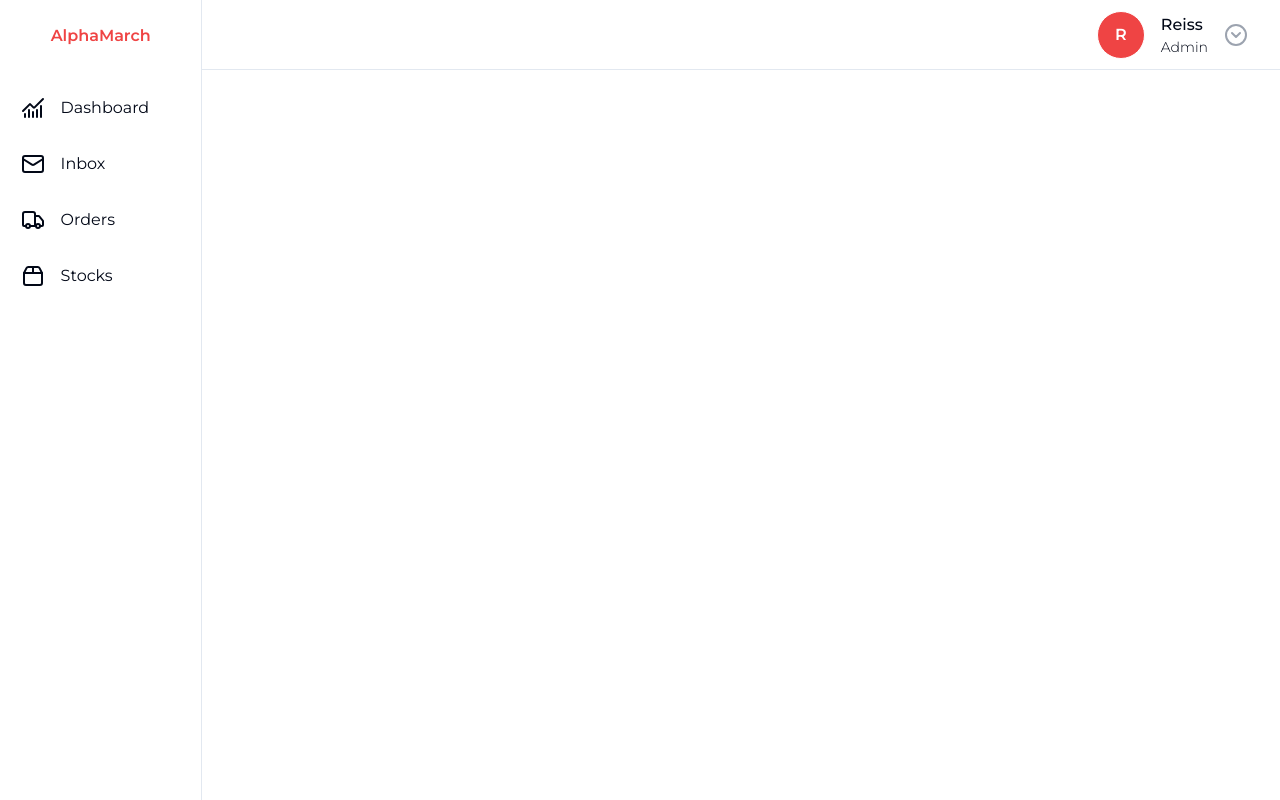
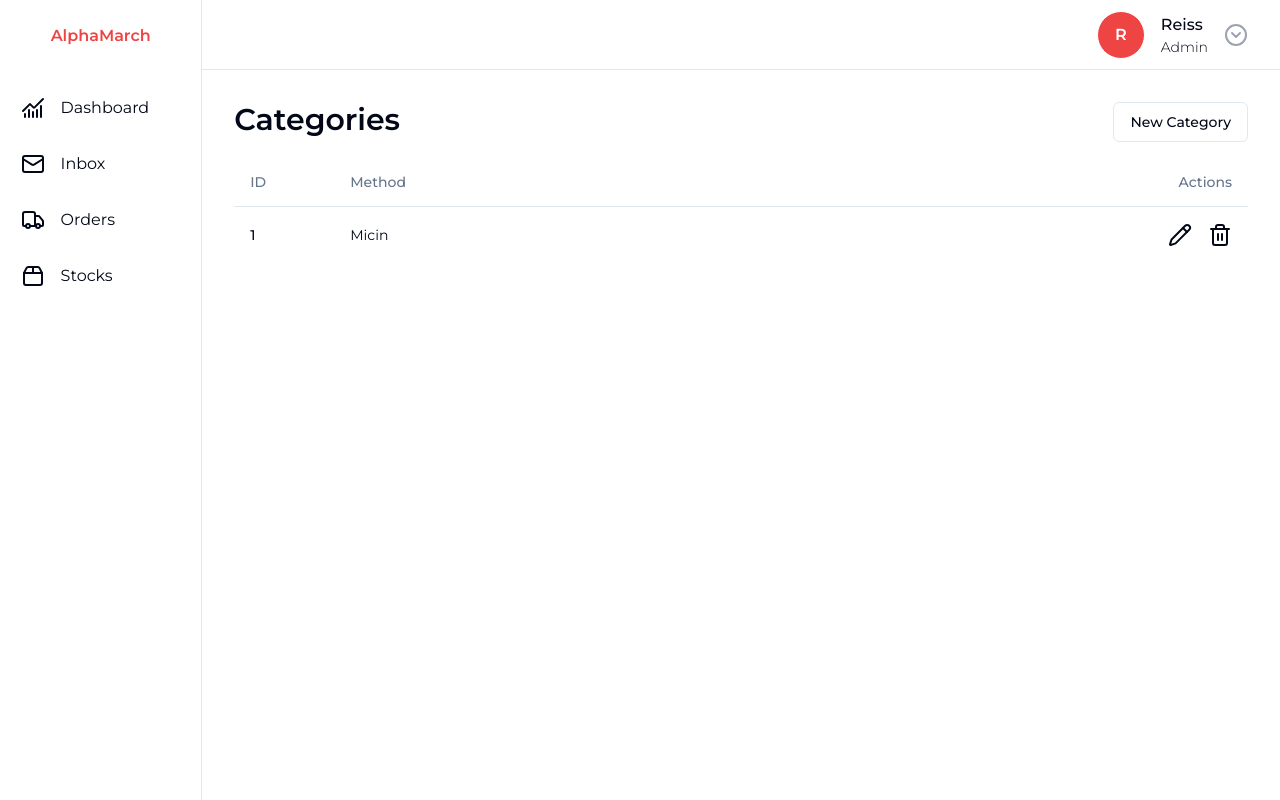
Before and after one commit to dti-multi-warehouse/MultiWarehouseWeb, a Next.js app: page /dashboard/categories in a window 1280 px wide. Built offline with nearby package versions, Linux system fonts and the light colour scheme.

Commit message:
feat: WIP slice categories page

```diff
--- /dev/null
+++ b/app/dashboard/categories/components/CategoryDrawerDialog.tsx
@@ -0,0 +1,118 @@
+'use client'
+import * as React from "react"
+
+import { cn } from "@/lib/utils"
+import { Button } from "@/components/ui/button"
+import {
+    Dialog,
+    DialogContent,
+    DialogHeader,
+    DialogTitle,
+    DialogTrigger,
+} from "@/components/ui/dialog"
+import {
+    Drawer,
+    DrawerClose,
+    DrawerContent,
+    DrawerFooter,
+    DrawerHeader,
+    DrawerTitle,
+    DrawerTrigger,
+} from "@/components/ui/drawer"
+import { Input } from "@/components/ui/input"
+import { Label } from "@/components/ui/label"
+import useMediaQuery from "@/hooks/useMediaQuery";
+import {Field, FieldProps, Form, Formik, FormikValues} from "formik";
+import {FC} from "react";
+
+interface CategoryDrawerDialogProps {
+    children: React.ReactNode;
+    mode: 'create' | 'update'
+}
+
+const CategoryDrawerDialog: FC<CategoryDrawerDialogProps> = ({children, mode}) => {
+    const [open, setOpen] = React.useState(false)
+    const isDesktop = useMediaQuery("(min-width: 768px)")
+
+    const variants = {
+        create: {
+            title: 'Create new category',
+            handleSubmit: () => {
+                console.log("Created!")
+            }
+        },
+        update: {
+            title: 'Update category',
+            handleSubmit: () => {
+                console.log("Updated!")
+            }
+        }
+    }
+
+    if (isDesktop) {
+        return (
+            <Dialog open={open} onOpenChange={setOpen}>
+                <DialogTrigger asChild>
+                    {children}
+                </DialogTrigger>
+                <DialogContent className="sm:max-w-[425px]">
+                    <DialogHeader>
+                        <DialogTitle>{variants[mode].title}</DialogTitle>
+                    </DialogHeader>
+                    <CategoryForm handleSubmit={variants[mode].handleSubmit} />
+                </DialogContent>
+            </Dialog>
+        )
+    }
+
+    return (
+        <Drawer open={open} onOpenChange={setOpen}>
+            <DrawerTrigger asChild>
+                {children}
+            </DrawerTrigger>
+            <DrawerContent>
+                <DrawerHeader className="text-left">
+                    <DrawerTitle>{variants[mode].title}</DrawerTitle>
+                </DrawerHeader>
+                <CategoryForm className="px-4" handleSubmit={variants[mode].handleSubmit} />
+                <DrawerFooter className="pt-2">
+                    <DrawerClose asChild>
+                        <Button variant="outline">Cancel</Button>
+                    </DrawerClose>
+                </DrawerFooter>
+            </DrawerContent>
+        </Drawer>
+    )
+}
+
+export default CategoryDrawerDialog
+
+interface CategoryFormProps {
+    className?: string
+    handleSubmit: () => void
+}
+
+const CategoryForm: FC<CategoryFormProps> = ({ className, handleSubmit }) => {
+    return (
+        <Formik
+            initialValues={{ category: '' }}
+            onSubmit={ (values) => handleSubmit()}
+        >
+
+            <Form className={cn("grid items-start gap-4", className)}>
+                <Field name={"category"} className="grid gap-2">
+                    {({ field, form}: FieldProps<any, FormikValues>) => (
+                        <>
+                            <Label htmlFor={"category"} className={"lg:col-span-1"}>Category Name</Label>
+                            <Input {...field} />
+                            {form.touched["category"] && form.errors["category"] && (
+                                <div className="text-red-500 text-sm mt-1">{form.errors["category"]?.toString()}</div>
+                            )}
+                        </>
+                    )}
+                </Field>
+                <Button type="submit">Save changes</Button>
+            </Form>
+        </Formik>
+    )
+}
--- /dev/null
+++ b/app/dashboard/categories/components/CategoryTable.tsx
@@ -0,0 +1,47 @@
+import {FC} from "react";
+import {
+    Table,
+    TableBody,
+    TableCell,
+    TableHead,
+    TableHeader,
+    TableRow,
+} from "@/components/ui/table"
+import {Pencil, Trash2} from "lucide-react";
+import CategoryDrawerDialog from "@/app/dashboard/categories/components/CategoryDrawerDialog";
+
+
+const CategoryTable: FC = () => {
+    return (
+        <Table>
+            <TableHeader>
+                <TableRow>
+                    <TableHead className="w-[100px]">ID</TableHead>
+                    <TableHead>Method</TableHead>
+                    <TableHead className="text-right w-60">Actions</TableHead>
+                </TableRow>
+            </TableHeader>
+            <TableBody>
+                <CategoryRow />
+            </TableBody>
+        </Table>
+
+    )
+}
+
+const CategoryRow: FC = () => {
+    return (
+        <TableRow>
+            <TableCell className="font-medium">1</TableCell>
+            <TableCell>Micin</TableCell>
+            <TableCell className="flex gap-4 justify-end">
+                <CategoryDrawerDialog mode={'update'}>
+                    <Pencil className={"cursor-pointer"} />
+                </CategoryDrawerDialog>
+                <Trash2 />
+            </TableCell>
+        </TableRow>
+    )
+}
+
+export default CategoryTable
--- a/app/dashboard/categories/page.tsx
+++ b/app/dashboard/categories/page.tsx
@@ -1,8 +1,22 @@
 import {FC} from "react";
+import CategoryTable from "@/app/dashboard/categories/components/CategoryTable";
+import CategoryDrawerDialog from "@/app/dashboard/categories/components/CategoryDrawerDialog";
+import {Button} from "@/components/ui/button";
+import * as React from "react";
 
 
 const CategoriesPage: FC = () => {
-    return <></>
+    return (
+        <main className={"p-8"}>
+            <div className={"flex justify-between mb-4"}>
+                <h1 className={"text-3xl font-semibold"}>Categories</h1>
+                <CategoryDrawerDialog mode={'create'}>
+                    <Button variant="outline">New Category</Button>
+                </CategoryDrawerDialog>
+            </div>
+            <CategoryTable />
+        </main>
+    )
 }
 
 export default CategoriesPage
--- /dev/null
+++ b/components/ui/table.tsx
@@ -0,0 +1,117 @@
+import * as React from "react"
+
+import { cn } from "@/lib/utils"
+
+const Table = React.forwardRef<
+  HTMLTableElement,
+  React.HTMLAttributes<HTMLTableElement>
+>(({ className, ...props }, ref) => (
+  <div className="relative w-full overflow-auto">
+    <table
+      ref={ref}
+      className={cn("w-full caption-bottom text-sm", className)}
+      {...props}
+    />
+  </div>
+))
+Table.displayName = "Table"
+
+const TableHeader = React.forwardRef<
+  HTMLTableSectionElement,
+  React.HTMLAttributes<HTMLTableSectionElement>
+>(({ className, ...props }, ref) => (
+  <thead ref={ref} className={cn("[&_tr]:border-b", className)} {...props} />
+))
+TableHeader.displayName = "TableHeader"
+
+const TableBody = React.forwardRef<
+  HTMLTableSectionElement,
+  React.HTMLAttributes<HTMLTableSectionElement>
+>(({ className, ...props }, ref) => (
+  <tbody
+    ref={ref}
+    className={cn("[&_tr:last-child]:border-0", className)}
+    {...props}
+  />
+))
+TableBody.displayName = "TableBody"
+
+const TableFooter = React.forwardRef<
+  HTMLTableSectionElement,
+  React.HTMLAttributes<HTMLTableSectionElement>
+>(({ className, ...props }, ref) => (
+  <tfoot
+    ref={ref}
+    className={cn(
+      "border-t bg-muted/50 font-medium [&>tr]:last:border-b-0",
+      className
+    )}
+    {...props}
+  />
+))
+TableFooter.displayName = "TableFooter"
+
+const TableRow = React.forwardRef<
+  HTMLTableRowElement,
+  React.HTMLAttributes<HTMLTableRowElement>
+>(({ className, ...props }, ref) => (
+  <tr
+    ref={ref}
+    className={cn(
+      "border-b transition-colors hover:bg-muted/50 data-[state=selected]:bg-muted",
+      className
+    )}
+    {...props}
+  />
+))
+TableRow.displayName = "TableRow"
+
+const TableHead = React.forwardRef<
+  HTMLTableCellElement,
+  React.ThHTMLAttributes<HTMLTableCellElement>
+>(({ className, ...props }, ref) => (
+  <th
+    ref={ref}
+    className={cn(
+      "h-12 px-4 text-left align-middle font-medium text-muted-foreground [&:has([role=checkbox])]:pr-0",
+      className
+    )}
+    {...props}
+  />
+))
+TableHead.displayName = "TableHead"
+
+const TableCell = React.forwardRef<
+  HTMLTableCellElement,
+  React.TdHTMLAttributes<HTMLTableCellElement>
+>(({ className, ...props }, ref) => (
+  <td
+    ref={ref}
+    className={cn("p-4 align-middle [&:has([role=checkbox])]:pr-0", className)}
+    {...props}
+  />
+))
+TableCell.displayName = "TableCell"
+
+const TableCaption = React.forwardRef<
+  HTMLTableCaptionElement,
+  React.HTMLAttributes<HTMLTableCaptionElement>
+>(({ className, ...props }, ref) => (
+  <caption
+    ref={ref}
+    className={cn("mt-4 text-sm text-muted-foreground", className)}
+    {...props}
+  />
+))
+TableCaption.displayName = "TableCaption"
+
+export {
+  Table,
+  TableHeader,
+  TableBody,
+  TableFooter,
+  TableHead,
+  TableRow,
+  TableCell,
+  TableCaption,
+}
--- /dev/null
+++ b/hooks/useMediaQuery.ts
@@ -0,0 +1,19 @@
+import { useState, useEffect } from 'react';
+
+function useMediaQuery(query: string): boolean {
+    const [matches, setMatches] = useState<boolean>(false);
+
+    useEffect(() => {
+        const media = window.matchMedia(query);
+
+        const updateMatches = () => {
+            setMatches(media.matches);
+        };
+
+        updateMatches();
+    }, [query]);
+
+    return matches;
+}
+
+export default useMediaQuery;
```
